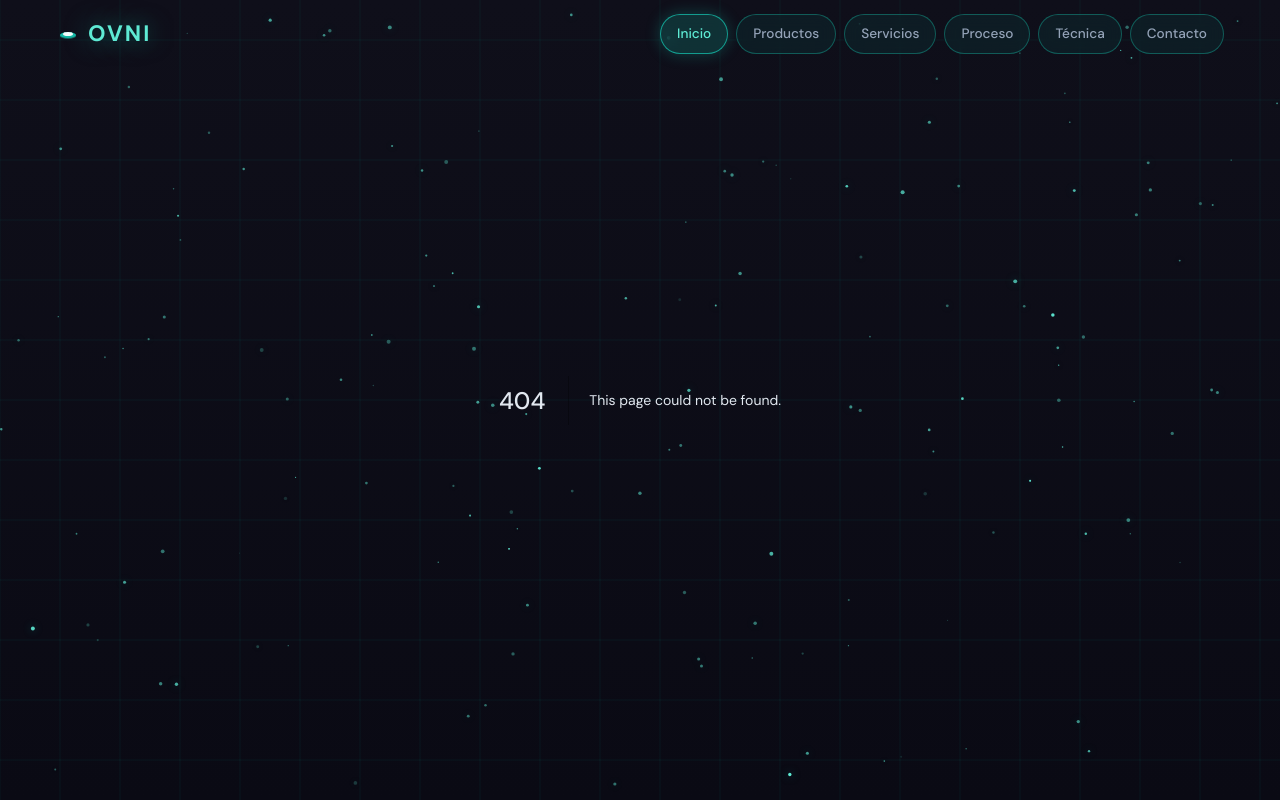
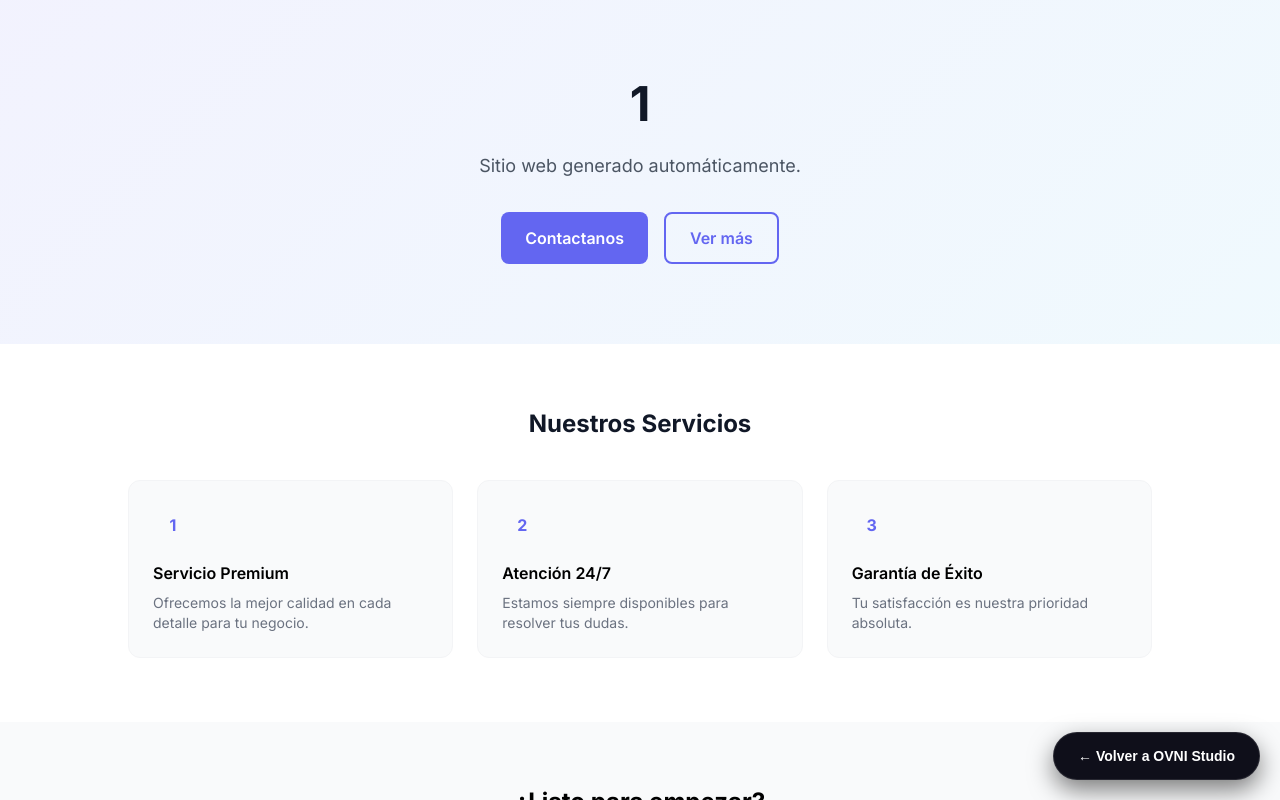
Before and after one commit to emilioMarchi/portfolioweb, a Next.js app: page /site-preview/1 in a window 1280 px wide. Before the commit this address had no page. Built offline with nearby package versions, Linux system fonts and the light colour scheme.

Commit message:
fix: hide portfolio navigation on site preview page

```diff
--- /dev/null
+++ b/app/site-preview/[slug]/page.js
@@ -0,0 +1,65 @@
+'use client'
+
+import { getTemplateHtml } from '../../../lib/templates/previewTemplates'
+
+// Componente para renderizar un sitio dinámicamente
+export default function SitePreviewPage({ params, searchParams }) {
+  // Los parámetros llegan por querystring (en la URL)
+  // Ej: /site-preview/mi-negocio?tipo=landing&p=#ff0000&s=#000000&desc=Hola
+
+  const { slug } = params;
+
+  // Reconstruir la data desde los query params
+  const siteData = {
+    nombre: slug.replace(/-/g, ' ').replace(/\b\w/g, l => l.toUpperCase()),
+    tipo: searchParams.tipo || 'landing',
+    descripcion: searchParams.desc || 'Sitio web generado automáticamente.',
+    colores: {
+      primary: searchParams.p ? `#${searchParams.p}` : '#6366f1',
+      secondary: searchParams.s ? `#${searchParams.s}` : '#0ea5e9'
+    }
+  };
+
+  // Obtener el HTML generado para inyectar
+  const htmlContent = getTemplateHtml(siteData.tipo, siteData);
+
+  return (
+    <div style={{ width: '100vw', height: '100vh', margin: 0, padding: 0, overflow: 'hidden' }}>
+      {/* Botón flotante para volver al portfolio */}
+      <a
+        href="/#demo"
+        style={{
+          position: 'fixed',
+          bottom: '20px',
+          right: '20px',
+          backgroundColor: '#0f0f1a',
+          color: 'white',
+          padding: '12px 24px',
+          borderRadius: '30px',
+          textDecoration: 'none',
+          fontFamily: 'sans-serif',
+          fontWeight: 'bold',
+          fontSize: '14px',
+          boxShadow: '0 10px 25px rgba(0,0,0,0.5)',
+          zIndex: 9999,
+          border: '1px solid rgba(255,255,255,0.1)',
+          display: 'flex',
+          alignItems: 'center',
+          gap: '8px',
+          transition: 'all 0.3s ease'
+        }}
+        onMouseOver={(e) => e.currentTarget.style.transform = 'translateY(-5px)'}
+        onMouseOut={(e) => e.currentTarget.style.transform = 'translateY(0)'}
+      >
+        <span>← Volver a OVNI Studio</span>
+      </a>
+
+      {/* Inyectar el HTML en un iframe para aislar los estilos y scripts */}
+      <iframe
+        style={{ width: '100%', height: '100%', border: 'none' }}
+        srcDoc={htmlContent}
+        title="Site Preview"
+      />
+    </div>
+  );
+}
--- /dev/null
+++ b/app/site-preview/layout.js
@@ -0,0 +1,10 @@
+// Este layout oculta el Header y los elementos del RootLayout principal
+// para la ruta de previsualización del sitio, simulando que estamos en otra web.
+
+export default function SitePreviewLayout({ children }) {
+  return (
+    <div style={{ width: '100vw', height: '100vh', margin: 0, padding: 0, position: 'fixed', top: 0, left: 0, zIndex: 999999, backgroundColor: 'white' }}>
+      {children}
+    </div>
+  )
+}
```
Also changed, not shown: app/components/DemoGenerator.js (+61 -6 lines).
